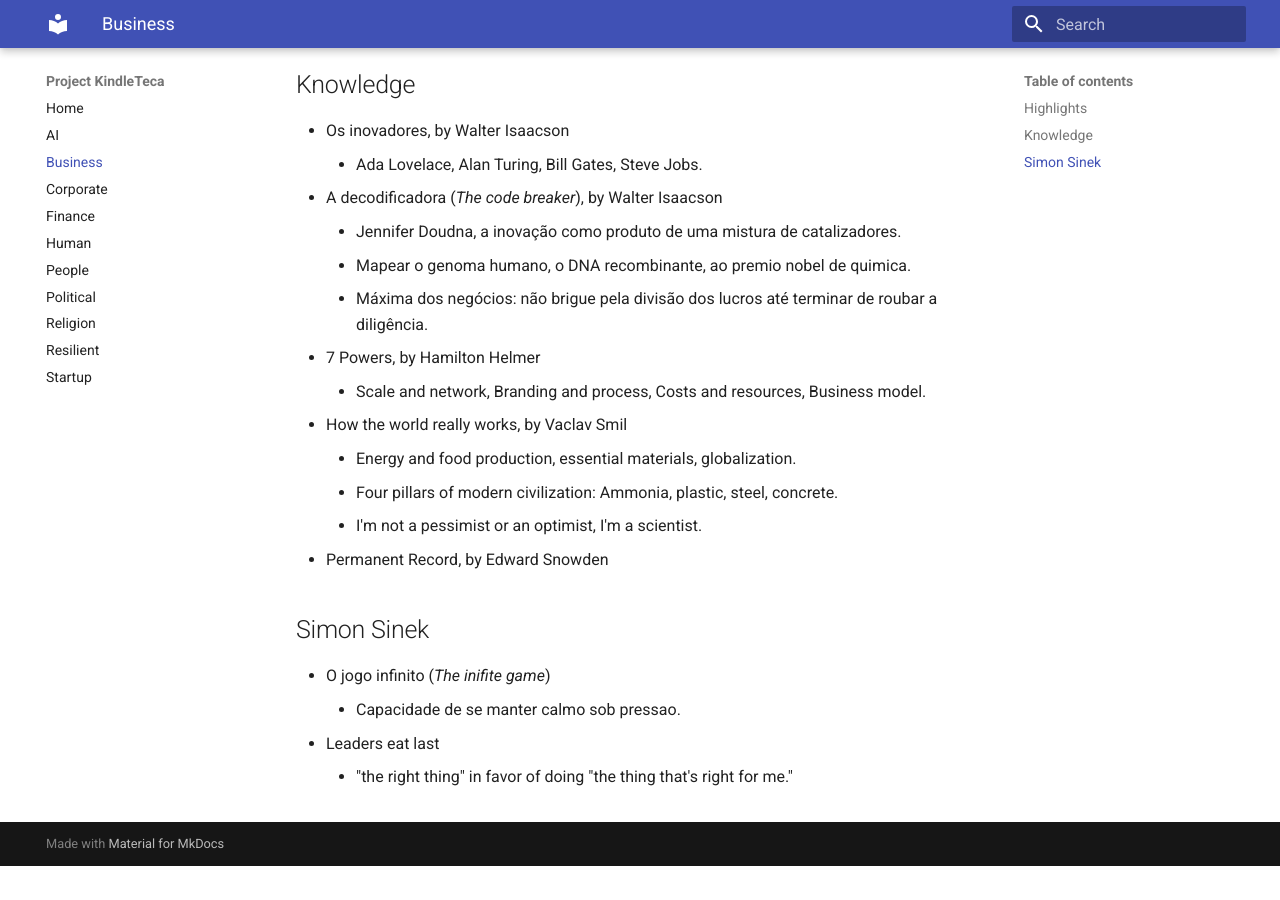
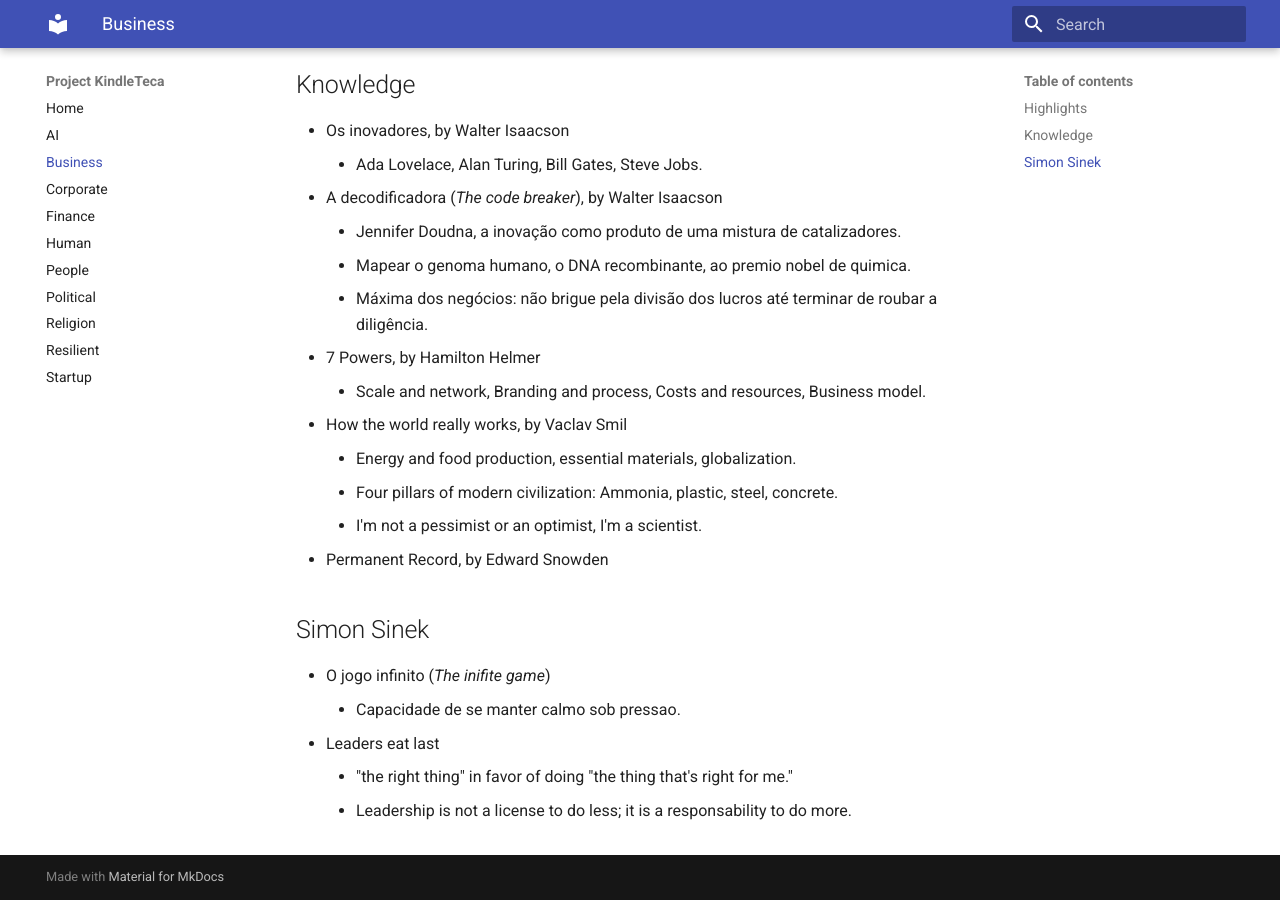
Before and after one commit to renatobrf/kindle-teca, an MkDocs documentation site: the page built from docs/business.md, in a window 1280 px wide and 900 px high, scrolled down 589 px. Built offline with MkDocs 1.6.1 and Material for MkDocs 9.7.7, drawn with Linux system fonts in a browser that asks for light colours; before the commit the page ends 1455 px from its top, so only the background shows below that.

Commit message:
Add leadership responsibility note to business.md

```diff
--- a/docs/business.md
+++ b/docs/business.md
@@ -30,3 +30,4 @@
     - Capacidade de se manter calmo sob pressao.
 - Leaders eat last
     - "the right thing" in favor of doing "the thing that's right for me."
+    - Leadership is not a license to do less; it is a responsability to do more.
```
